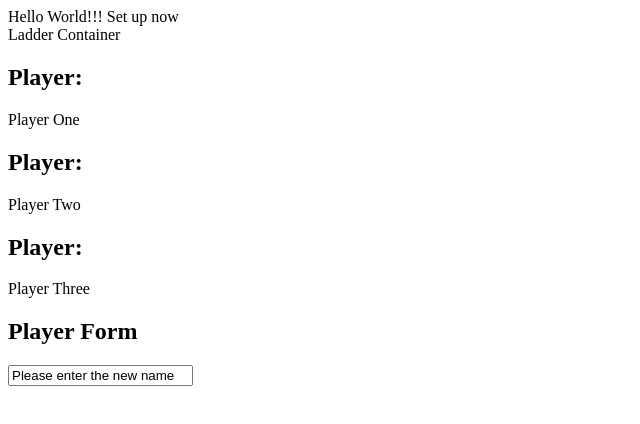
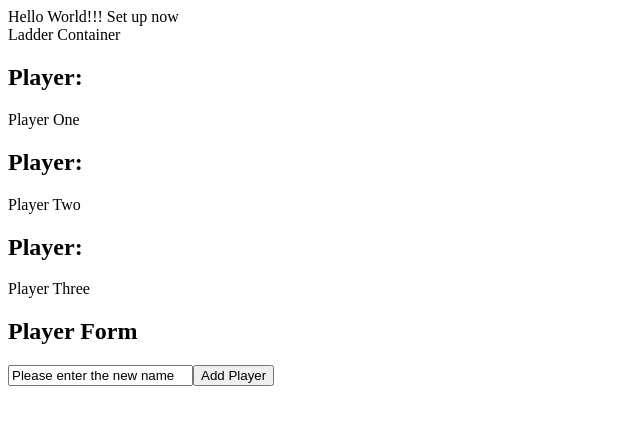
Before and after one commit to MartinT86/FoosballLadder, a React app: page / in a window 1280 px wide. Shown: the top 424 px of the page, without its empty margins (0-640 px from the left). Built offline with nearby package versions, Linux system fonts and the light colour scheme.

Commit message:
new player function added

```diff
--- a/src/app/AddPlayerForm.jsx
+++ b/src/app/AddPlayerForm.jsx
@@ -20,6 +20,7 @@ class AddPlayerForm extends React.Component {
          <div>
             <h2>Player Form</h2>
             <input type="text" value={this.state.newName} onChange={this.handleChange} />
+            <button onClick={() => this.props.addPlayerProp(this.state.newName)}>Add Player</button>
          </div>
       );
    }
--- a/src/app/Ladder.jsx
+++ b/src/app/Ladder.jsx
@@ -9,6 +9,14 @@ class Ladder extends React.Component {
         this.state = {
             players : ['Player One', 'Player Two', 'Player Three']
         }
+
+        this.addPlayer = this.addPlayer.bind(this);
+    }
+
+    addPlayer(newPlayer){
+        var newPlayers = this.state.players;
+        newPlayers.push(newPlayer);
+        this.setState({players:newPlayers});
     }
 
    render() {
@@ -20,7 +28,7 @@ class Ladder extends React.Component {
                     <Player name={player} key={i}/>
                 )
             })}
-            <AddPlayerForm/>
+            <AddPlayerForm addPlayerProp={this.addPlayer}/>
          </div>
       );
    }
```
